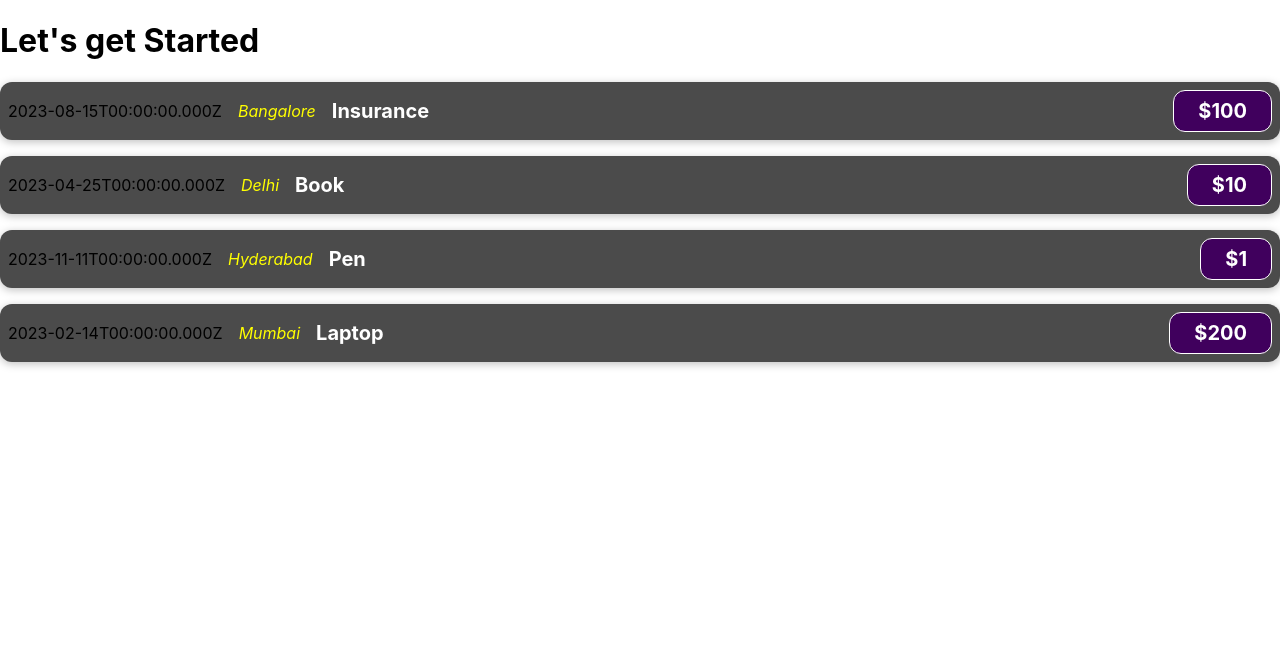
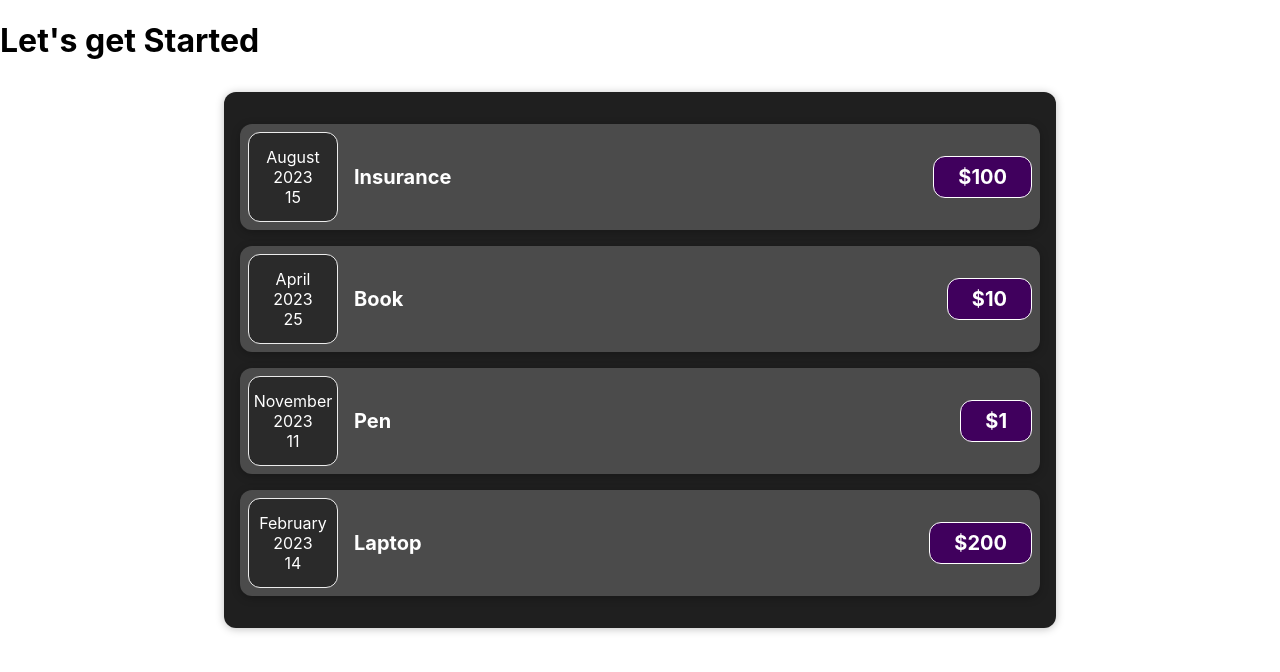
Before and after one commit to Jonathan5511/project-one, a React (Create React App) app: page / in a window 1280 px wide. Shown: the top 672 px of the page. Built offline with nearby package versions, Linux system fonts and the light colour scheme.

Commit message:
Splitting components

```diff
--- a/src/App.js
+++ b/src/App.js
@@ -1,27 +1,17 @@
-import ExpenseItem from "./Components/ExpenseItem";
+import Expenses from "./Components/Expenses";
 
 function App() {
   const expenses = [
-    { id: "1", date: new Date(2023, 7, 15), title: "Insurance", price: 100,location: "Bangalore"},
-    { id: "2", date: new Date(2023, 3, 25), title: "Book", price: 10,location: "Delhi"},
-    { id: "3", date: new Date(2023, 10, 11), title: "Pen", price: 1,location: "Hyderabad"},
-    { id: "4", date: new Date(2023, 1, 14), title: "Laptop", price: 200,location: "Mumbai"},
+    { id: "1", date: new Date(2023, 7, 15), title: "Insurance", price: 100 },
+    { id: "2", date: new Date(2023, 3, 25), title: "Book", price: 10 },
+    { id: "3", date: new Date(2023, 10, 11), title: "Pen", price: 1 },
+    { id: "4", date: new Date(2023, 1, 14), title: "Laptop", price: 200 },
   ];
 
   return (
     <div>
       <h1>Let's get Started</h1>
-      {expenses.map((expense, index) => {
-        return (
-          <ExpenseItem
-            key={expense.id}
-            date={expense.date}
-            title={expense.title}
-            price={expense.price}
-            location={expense.location}
-          ></ExpenseItem>
-        );
-      })}
+      <Expenses expenses={expenses}></Expenses>
     </div>
   );
 }
--- /dev/null
+++ b/src/Components/ExpenseDate.css
@@ -0,0 +1,26 @@
+.expense-date {
+  display: flex;
+  flex-direction: column;
+  width: 5.5rem;
+  height: 5.5rem;
+  border: 1px solid #ececec;
+  background-color: #2a2a2a;
+  color: white;
+  border-radius: 12px;
+  align-items: center;
+  justify-content: center;
+}
+
+.expense-date__month {
+  font-size: 0.75rem;
+  font-weight: bold;
+}
+
+.expense-date__year {
+  font-size: 0.75rem;
+}
+
+.expense-date__day {
+  font-size: 1.5rem;
+  font-weight: bold;
+}
--- /dev/null
+++ b/src/Components/ExpenseDate.js
@@ -0,0 +1,31 @@
+import './ExpenseDate.css';
+
+const months = [
+    "January",
+    "February",
+    "March",
+    "April",
+    "May",
+    "June",
+    "July",
+    "August",
+    "September",
+    "October",
+    "November",
+    "December",
+  ];
+function ExpenseDate(props)
+{
+    const month = months[props.date.getMonth()];
+    const year = props.date.getFullYear();
+    const date = props.date.getDate();
+    return(
+        <div className="expense-date">
+        <div>{month}</div>
+        <div>{year}</div>
+        <div>{date}</div>
+      </div>
+    );
+}
+
+export default ExpenseDate;
--- a/src/Components/ExpenseItem.js
+++ b/src/Components/ExpenseItem.js
@@ -1,10 +1,10 @@
-import "./ExpenseItem.css";
+import './ExpenseItem.css';
+import ExpenseDate from "./ExpenseDate";
 
 function ExpenseItem(props) {
   return (
     <div className="expense-item">
-      <div>{props.date.toISOString()}</div>
-      <div className="expense-item__location">{props.location}</div>
+      <ExpenseDate date={props.date}></ExpenseDate>
       <div className="expense-item__description">
         <h2>{props.title}</h2>
         <div className="expense-item__price">${props.price}</div>
--- /dev/null
+++ b/src/Components/Expenses.css
@@ -0,0 +1,9 @@
+.expenses {
+  padding: 1rem;
+  background-color: rgb(31, 31, 31);
+  margin: 2rem auto;
+  width: 50rem;
+  max-width: 95%;
+  border-radius: 12px;
+  box-shadow: 0 1px 8px rgba(0, 0, 0, 0.25);
+}
--- /dev/null
+++ b/src/Components/Expenses.js
@@ -0,0 +1,20 @@
+import './Expenses.css';
+import ExpenseItem from './ExpenseItem';
+
+function Expenses(props){
+    return (
+        <div className="expenses">
+        {props.expenses.map((expense, index) => {
+        return (
+          <ExpenseItem
+            key={expense.id}
+            date={expense.date}
+            title={expense.title}
+            price={expense.price}
+          ></ExpenseItem>
+        );
+      })}
+      </div>);
+}
+
+export default Expenses;
```
Also changed, not shown: src/Components/ExpenseItem.css (indentation only).
